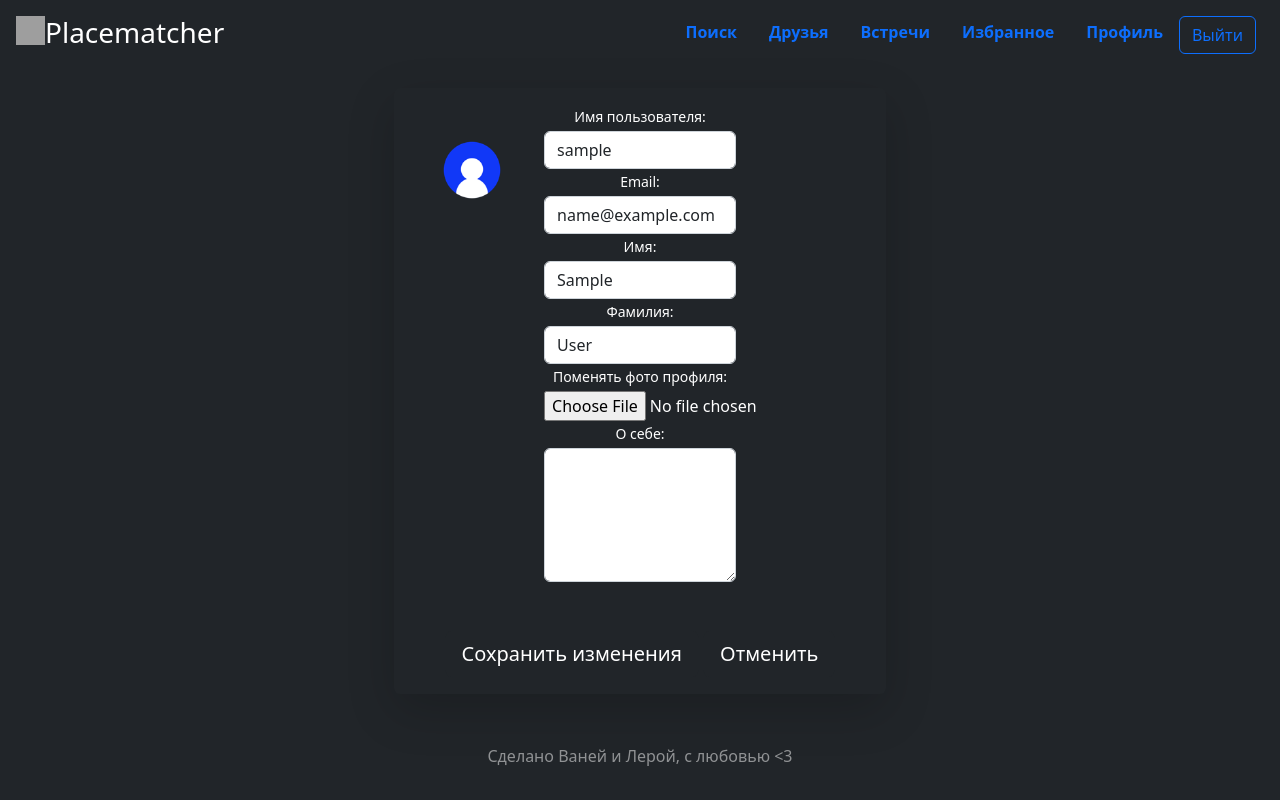
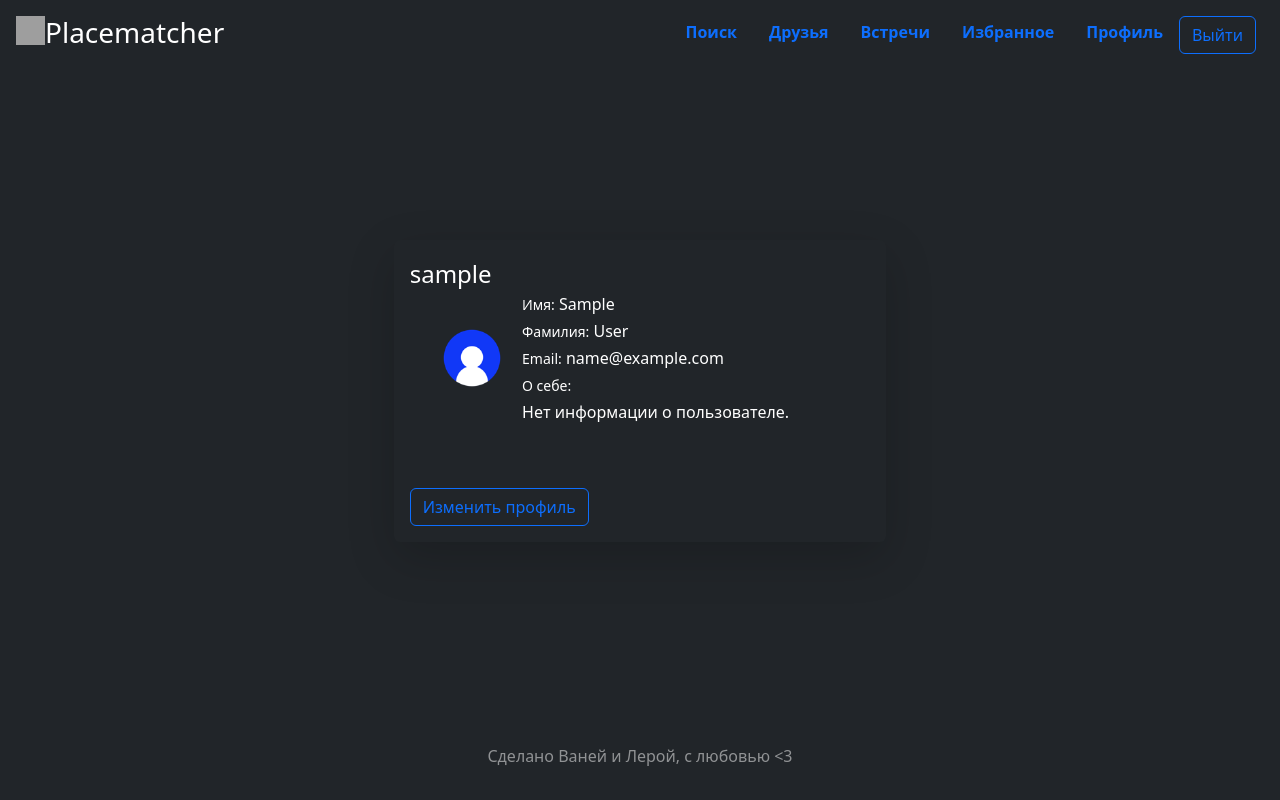
Before and after one commit to error228666/PlaceMatcher, a Django app: page /profile/ in a window 1280 px wide. Run offline with Django 4.2, Linux system fonts and the light colour scheme; the visitor is signed in with stand-in values (Sample User, id 1); grey boxes are pictures that could not be loaded.

Commit message:
Update profile.html

```diff
--- a/src/mainpage/templates/mainpage/profile.html
+++ b/src/mainpage/templates/mainpage/profile.html
@@ -1,13 +1,12 @@
+
 {% extends 'mainpage/base.html' %}
 
-{% block content %}
+{% block content%}
+
 <div class="row justify-content-center">
 <div class="col-lg-5">
 <div class="card shadow-lg border-0 rounded-lg bg-dark mt-0 mb-3">
 <div class="card-body" align="center">
-    <figure class="row my-3 p-3" align="center">
-        <img class="rounded-circle account-img" src="{{ user.profile.avatar.url }}" width="50%" style="cursor: pointer;"/>
-    </figure>
     {% if user_form.errors %}
         <div class="alert alert-danger alert-dismissible" role="alert">
             <div id="form_errors">
@@ -21,34 +20,45 @@
         </div>
     {% endif %}
     <div class="form-content">
-        <form method="post" enctype="multipart/form-data">
-            {% csrf_token %}
             <div class="form-row">
-                <div class="col-md-5">
-                    <div class="form-group">
-                        <label class="small mb-1">Имя пользователя:</label>
-                            {{ user_form.username }}
-                        <label class="small mb-1">Email:</label>
-                            {{ user_form.email }}
-                        <label class="small mb-1">Имя:</label>
-                            {{ user_form.first_name }}
-                        <label class="small mb-1">Фамилия:</label>
-                            {{ user_form.last_name }}
-                    </div>
-                    <div class="form-group">
-                        <label class="small mb-1">Поменять фото профиля:</label>
-                        {{ profile_form.avatar }}
-                    </div>
-                    <label class="small mb-1">О себе:</label> {{ profile_form.bio }}
+                    <div class="block-page-body">
+                        <div class="head-left" style="font-size: 24px;" align="left">
+                            {{ user.username }}
+                        </div>
+                        <div align="left">
+                            <figure class="row my-3 p-3" >
+                            <img class="rounded-circle account-img" src="{{ user.profile.avatar.url }}" width="50%" style="cursor: pointer;"/>
+                            </figure>
+                            <div>
+                                <div>
+                                    <label class="small mb-1">Имя:</label>
+                                    {{ user.first_name }}
+                                </div>
+                                <div>
+                                    <label class="small mb-1">Фамилия:</label>
+                                    {{ user.last_name }}
+                                </div>
+                                <div>
+                                    <label class="small mb-1">Email:</label>
+                                    {{ user.email }}
+                                </div>
+                                <div>
+                                    <label class="small mb-1">О себе:</label> {% if user.profile.bio != '' %}
+                                    <p>{{user.profile.bio}}</p>
+                                </div>
+                            </div>
+                        </div>
+
+                    {% else %}
+                        <p> Нет информации о пользователе. </p>
+                    {% endif %}
                 </div>
             </div>
             <br><br>
-            <button type="submit" class="btn btn-dark btn-lg">Сохранить изменения</button>
-            <button type="reset" class="btn btn-dark btn-lg">Отменить</button>
-        </form>
+            <a href="change_profile.html" class="btn btn-outline-primary me-2">Изменить профиль</a>
     </div>
 </div>
 </div>
 </div>
 </div>
-{% endblock content %}
+{% endblock %}
```
